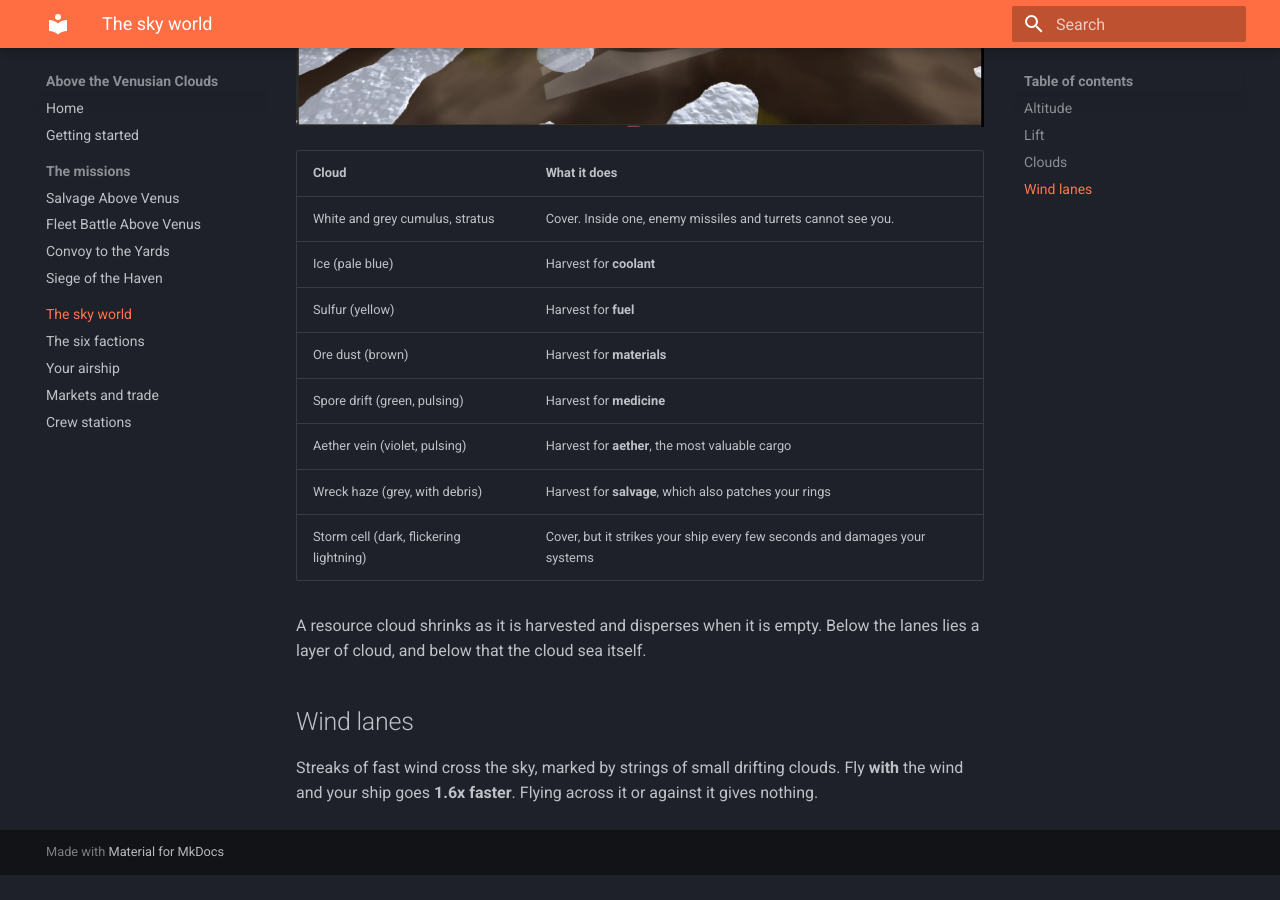
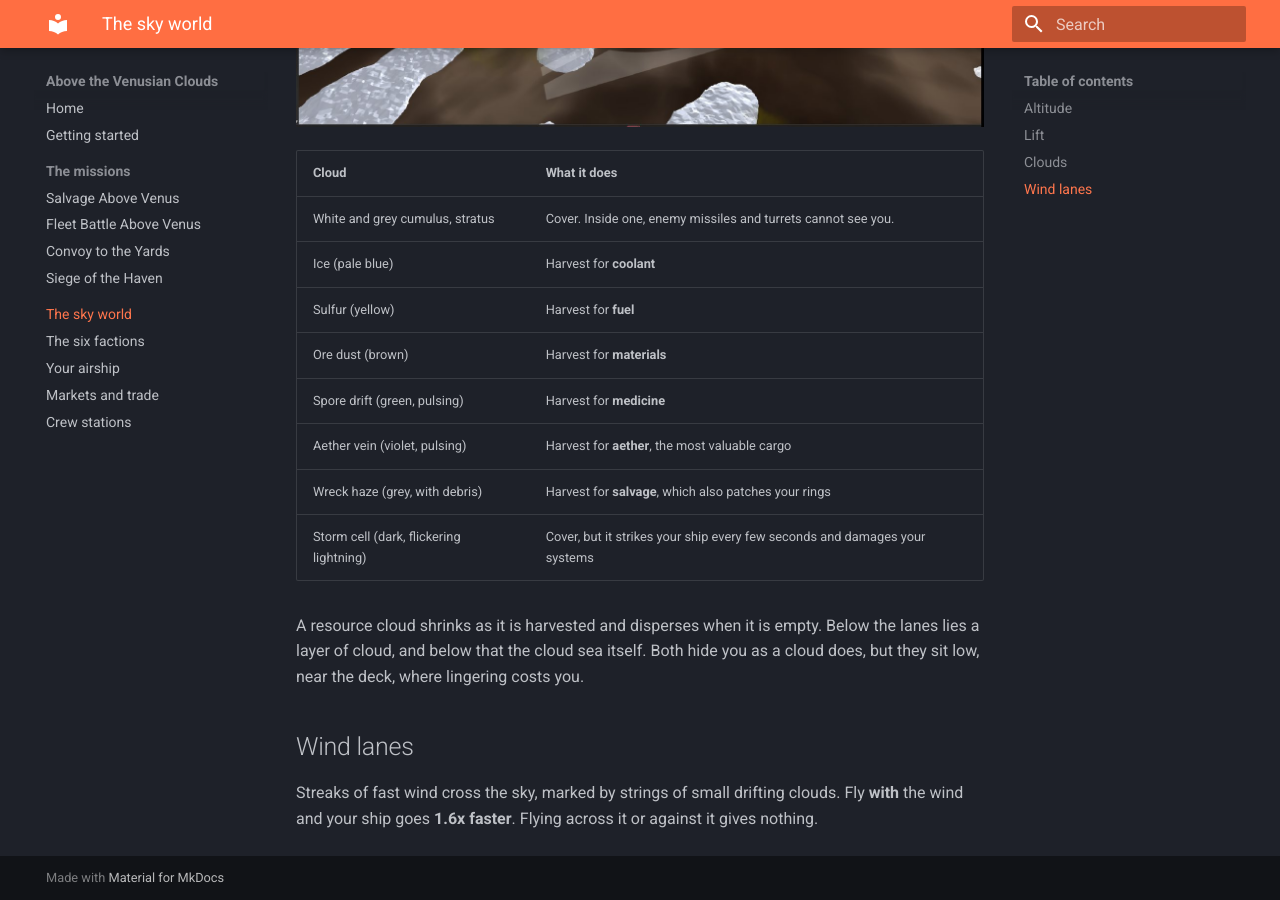
Before and after one commit to dougreichard/VenusSalvage, an MkDocs documentation site: the page built from docs/world.md, in a window 1280 px wide and 900 px high, scrolled down 1669 px. Built offline with MkDocs 1.6.1 and Material for MkDocs 9.7.7, drawn with Linux system fonts in a browser that asks for light colours; before the commit the page ends 2543 px from its top, so only the background shows below that.

Commit message:
Status report shows HIDDEN/seen; guide: the cloud base is cover too
Co-Authored-By: Claude Opus 5.5 (1M context) <noreply@anthropic.com>

```diff
--- a/docs/world.md
+++ b/docs/world.md
@@ -46,7 +46,8 @@ Get out before that happens:
 | Storm cell (dark, flickering lightning) | Cover, but it strikes your ship every few seconds and damages your systems |
 
 A resource cloud shrinks as it is harvested and disperses when it is empty. Below the
-lanes lies a layer of cloud, and below that the cloud sea itself.
+lanes lies a layer of cloud, and below that the cloud sea itself. Both hide you as a cloud
+does, but they sit low, near the deck, where lingering costs you.
 
 ## Wind lanes
 
--- a/salvage.py
+++ b/salvage.py
@@ -428,11 +428,13 @@ def vs_report():
                                                   [(p.art_id, p.side, vs_cargo_text(p)) for p in ps],
                                                   [_vs_turret_sides(p) for p in ps])
     from sbs_utils.procedural.query import get_data_set_value
+    from sbs_utils.procedural.roles import has_role
     line += " ship " + str([(round(get_data_set_value(p.id, "energy", default=0) or 0),
                              round(getattr(p.engine_object, "cur_speed", 0) or 0, 2), get_data_set_value(p.id, "playerThrottle", default=None),
                              get_data_set_value(p.id, "inside_nebula_count", default=0),
                              get_data_set_value(p.id, "shields_raised_flag", default=None),
-                             round(p.pos.y)) for p in ps])
+                             round(p.pos.y), "HIDDEN" if has_role(p.id, "venus_in_cloud") else "seen")
+                            for p in ps])
     from sbs_utils.procedural.sides import side_are_enemies
     sts = [st for st in to_object_list(role("station")) if st is not None]
     line += " stations " + str([(st.name, st.side, "HOSTILE" if ps and side_are_enemies(st.side, ps[0].side) else "ok",
```
